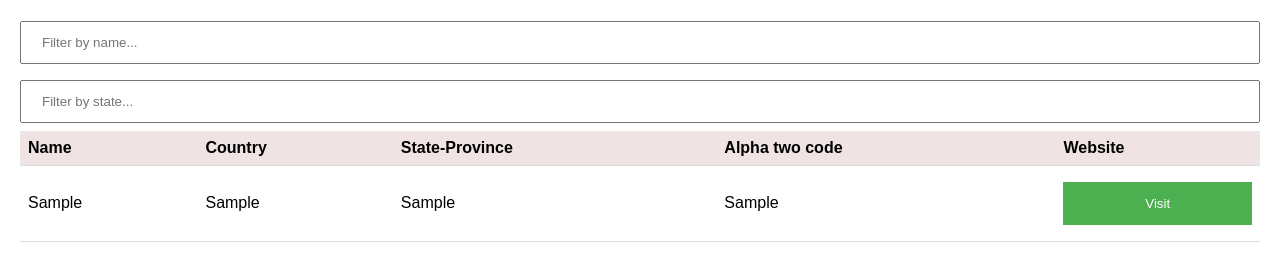
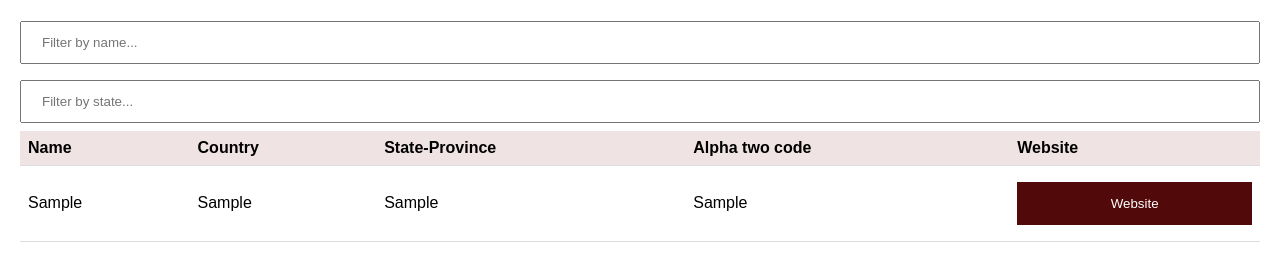
Before and after one commit to 7Unfazed/Overall-Phase-1-Project, a plain HTML site: page index.html in a window 1280 px wide. Both pictures are taken after typing "Sample", "Sample", "Sample", "Sample", "Sample" into the empty fields and a click on the button "Add University". Shown: the part 134-394 px from the top of the page. Drawn offline with Linux system fonts and the light colour scheme; no server answers.

Commit message:
modifies button

```diff
--- a/assets/index.css
+++ b/assets/index.css
@@ -21,7 +21,7 @@ input[type=text] {
     box-sizing: border-box;
 }
 button {
-    background-color: #4CAF50;
+    background-color: #520909;
     color: white;
     padding: 14px 20px;
     margin: 8px 0;
--- a/src/index.js
+++ b/src/index.js
@@ -94,7 +94,7 @@ function filterUniversities() {
 
         var table = document.querySelector("#universities tbody");
         var newRow = table.insertRow(table.rows.length);
-        var cellsContent = [name, country, state, countrycode, `<a href="${website}" target="_blank"><button>Visit</button></a>`];
+        var cellsContent = [name, country, state, countrycode, `<a href="${website}" target="_blank"><button>Website</button></a>`];
 
         cellsContent.forEach(content => {
             var cell = newRow.insertCell();
```
